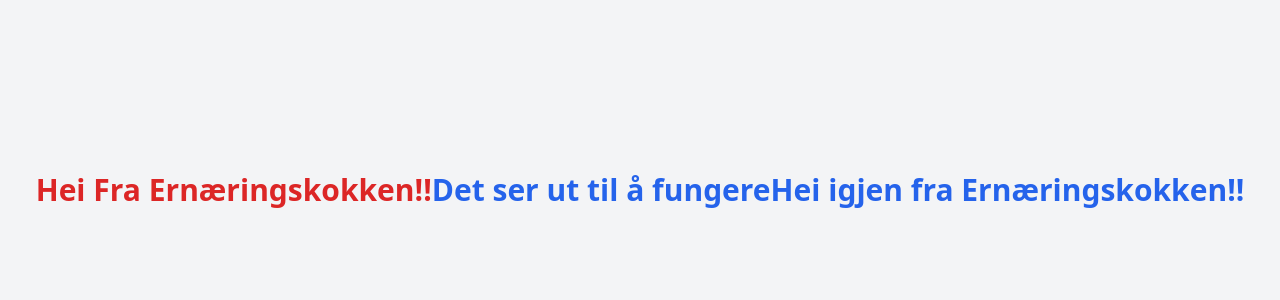
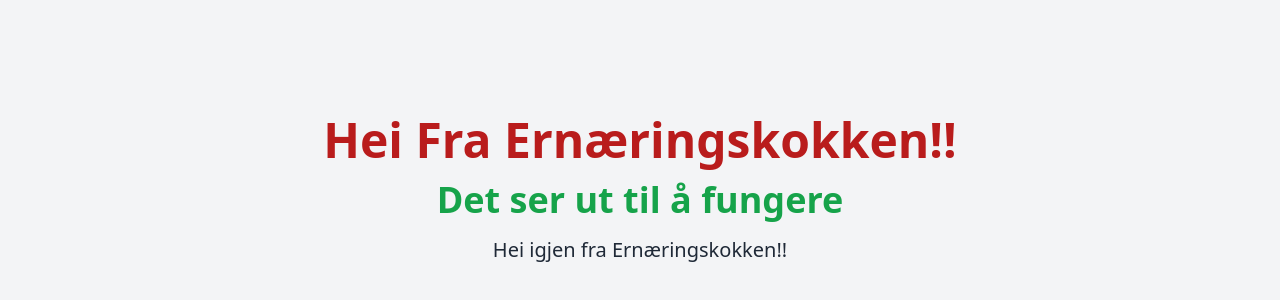
Before and after one commit to coding-chef77/ernaeringskokken, a React (Vite) app: page / in a window 1280 px wide. Shown: the part 210-510 px from the top of the page. Built offline with nearby package versions, Linux system fonts and the light colour scheme.

Commit message:
installed some tools

```diff
--- a/src/App.jsx
+++ b/src/App.jsx
@@ -3,20 +3,18 @@
 function App() {
   return (
     <motion.div
-      className="flex items-center justify-center min-h-screen bg-gray-100"
+      className="flex flex-col items-center justify-center min-h-screen bg-gray-100 space-y-4"
       initial={{ opacity: 0, scale: 0.8 }}
       animate={{ opacity: 1, scale: 1 }}
       transition={{ duration: 0.5 }}
     >
-      <h1 className="text-3xl font-bold text-red-600">
+      <h1 className="text-5xl font-extrabold text-red-700">
         Hei Fra Ernæringskokken!!
       </h1>
-      <h2 className="text-3xl font-bold text-blue-600">
-        Det ser ut til å fungere
+      <h2 className="text-4xl font-bold text-green-600">
+        Det ser ut til å fungere
       </h2>
-      <p className="text-3xl font-bold text-blue-600">
-        Hei igjen fra Ernæringskokken!!
-      </p>
+      <p className="text-xl text-gray-800">Hei igjen fra Ernæringskokken!!</p>
     </motion.div>
   );
 }
```
